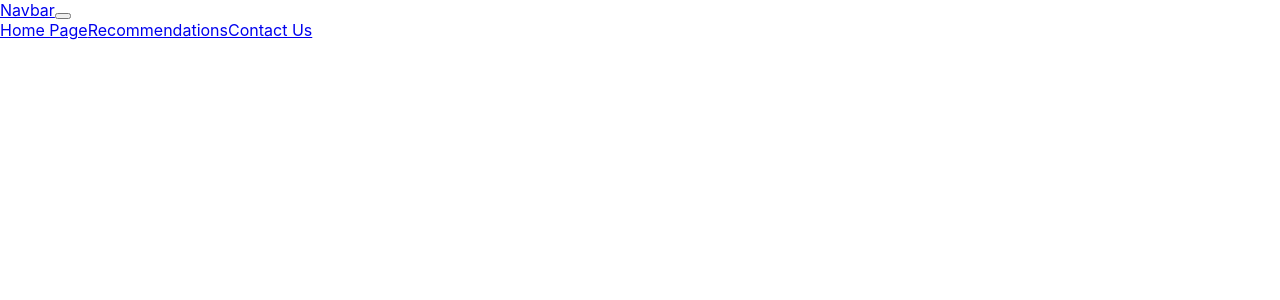
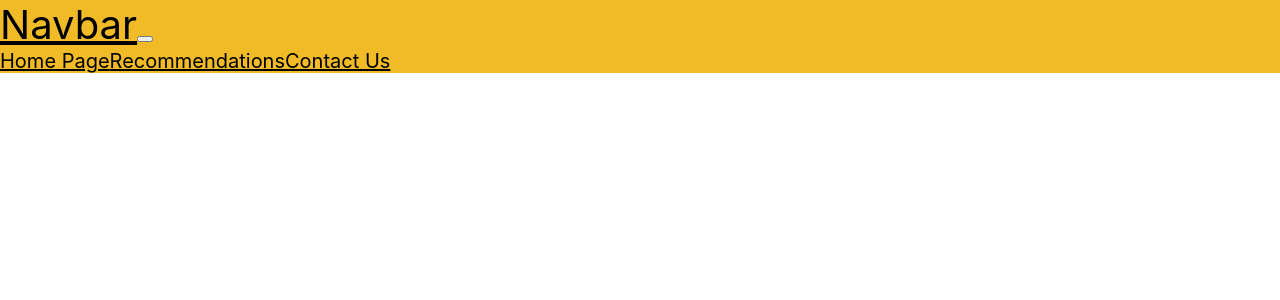
Before and after one commit to Natasha-16x/Travel-Buddy, a React (Create React App) app: page / in a window 1280 px wide. Shown: the top 300 px of the page. Built offline with nearby package versions, Linux system fonts and the light colour scheme.

Commit message:
added dummy styling to navbar

```diff
--- a/src/components/Navbar/NavBar.css
+++ b/src/components/Navbar/NavBar.css
@@ -0,0 +1,15 @@
+/* added styling to navbar*/
+
+.my-navbar {
+    background-color: rgb(241, 187, 39);
+}
+
+.my-navbar .navbar-brand {
+    font-size: 40px;
+    color: black;
+}
+
+.my-navbar .nav-link {
+    font-size: 20px;
+    color: black;
+}
```
